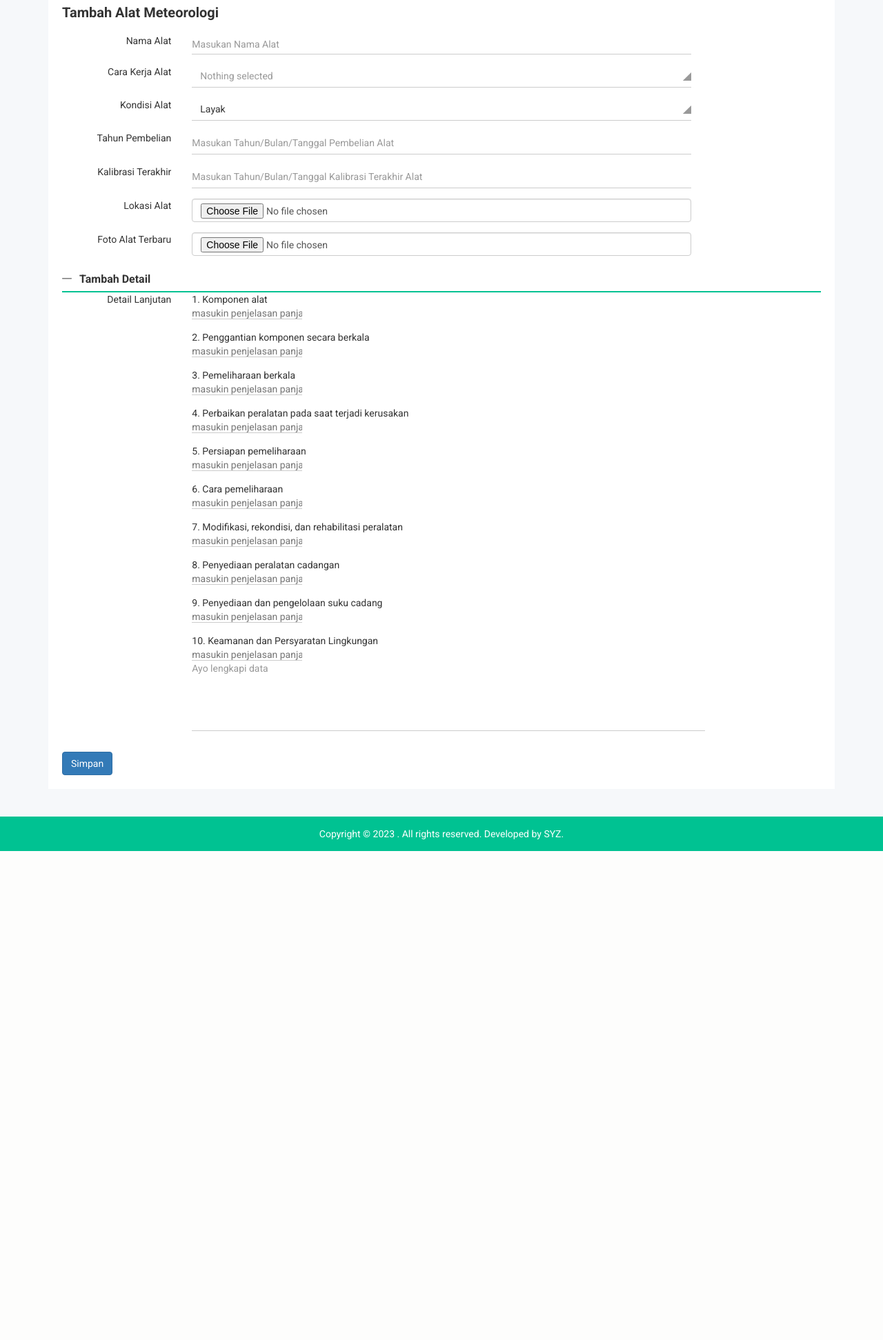
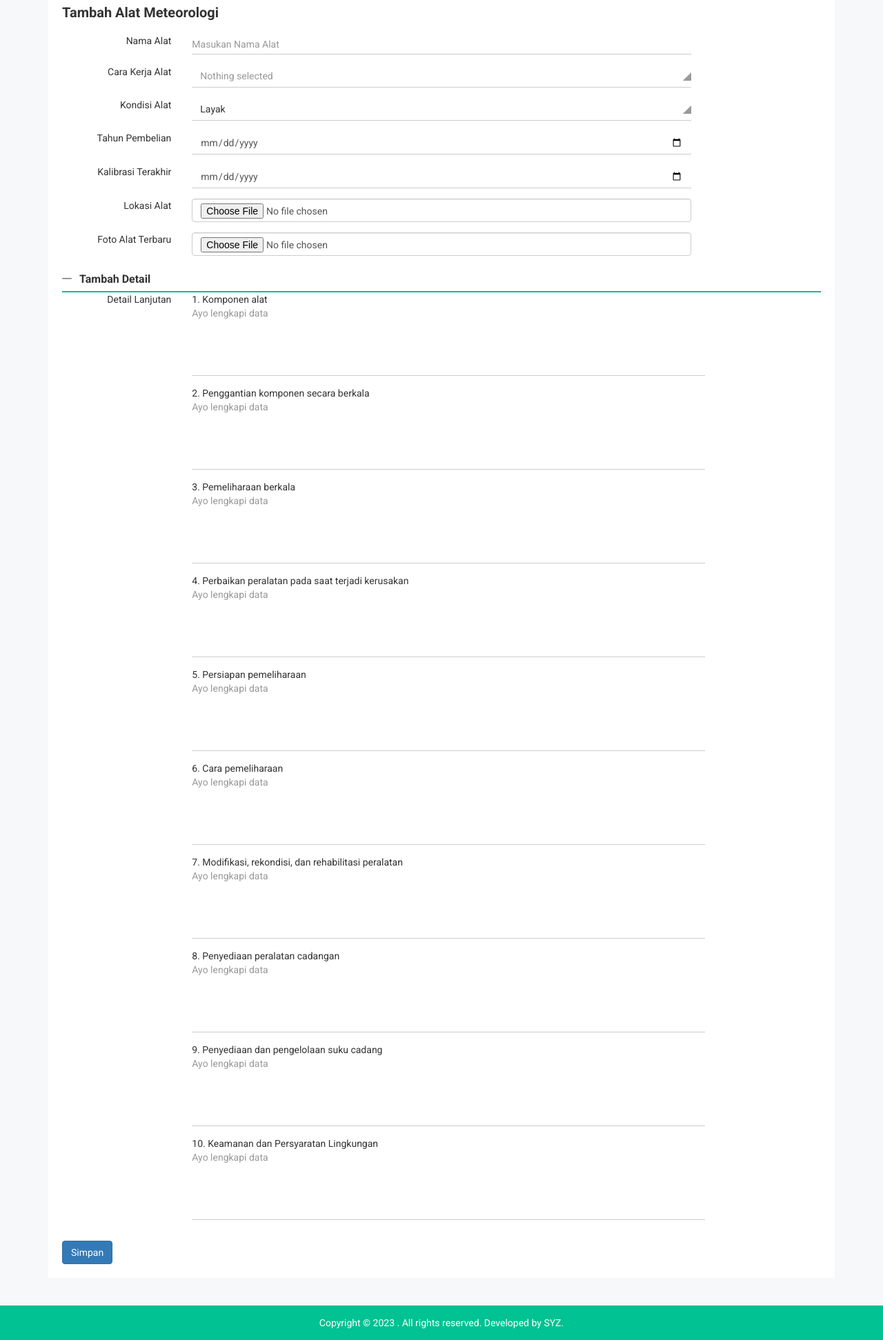
Before and after one commit to satriasapta/inventaris-alat-meteorologi, a CodeIgniter 4 app: template app/Views/admin/tambahalat.php in a window 1280 px wide, after a click on "Tambah Detail". Shown: the part 313-2256 px from the top of the page at 69% size. Before the commit the page ends 1547 px from the top, so only its background shows below. Run offline with PHP 8.4 and a stand-in for CodeIgniter, Linux system fonts and the light colour scheme; the template is opened without the code that fills it, so the values that code supplies are empty; some libraries are stand-ins or nearby versions; some web fonts are replaced.

Commit message:
tambah alat fix

```diff
--- a/app/Views/admin/tambahalat.php
+++ b/app/Views/admin/tambahalat.php
@@ -75,7 +75,7 @@
                                         <div class="form-group nk-datapk-ctm form-elet-mg" id="data_3">
                                             <div class="input-group date nk-int-st">
                                                 <span class="input-group-addon"></span>
-                                                <input type="text" name="tahun_pembelian" class="form-control" placeholder="Masukan Tahun/Bulan/Tanggal Pembelian Alat">
+                                                <input type="date" name="tahun_pembelian" class="form-control" placeholder="Masukan Tahun/Bulan/Tanggal Pembelian Alat">
                                             </div>
                                         </div>
                                     </div>
@@ -92,7 +92,7 @@
                                         <div class="form-group nk-datapk-ctm form-elet-mg" id="data_2">
                                             <div class="input-group date nk-int-st">
                                                 <span class="input-group-addon"></span>
-                                                <input type="text" name="kalibrasi" class="form-control" placeholder="Masukan Tahun/Bulan/Tanggal Kalibrasi Terakhir Alat">
+                                                <input type="date" name="kalibrasi" class="form-control" placeholder="Masukan Tahun/Bulan/Tanggal Kalibrasi Terakhir Alat">
                                             </div>
                                         </div>
                                     </div>
@@ -154,7 +154,7 @@
                                                                         <div class="form-group">
                                                                             <label>1. Komponen alat</label>
                                                                             <div class="nk-int-st">
-                                                                                <input type="text" name="komponen_alat" placeholder="masukin penjelasan panjang">
+                                                                                <textarea class="form-control" rows="5" placeholder="Ayo lengkapi data" name="komponen_alat"></textarea>
                                                                             </div>
                                                                         </div>
                                                                     </div>
@@ -169,7 +169,7 @@
                                                                         <div class="form-group">
                                                                             <label>2. Penggantian komponen secara berkala</label>
                                                                             <div class="nk-int-st">
-                                                                                <input type="text" name="penggantian_komponen" placeholder="masukin penjelasan panjang">
+                                                                                <textarea class="form-control" rows="5" placeholder="Ayo lengkapi data" name="penggantian_komponen"></textarea>
                                                                             </div>
                                                                         </div>
                                                                     </div>
@@ -184,7 +184,7 @@
                                                                         <div class="form-group">
                                                                             <label>3. Pemeliharaan berkala</label>
                                                                             <div class="nk-int-st">
-                                                                                <input type="text" name="pemeliharaan_alat"  placeholder="masukin penjelasan panjang">
+                                                                                <textarea class="form-control" rows="5" placeholder="Ayo lengkapi data" name="pemeliharaan_alat"></textarea>
                                                                             </div>
                                                                         </div>
                                                                     </div>
@@ -199,7 +199,7 @@
                                                                         <div class="form-group">
                                                                             <label>4. Perbaikan peralatan pada saat terjadi kerusakan</label>
                                                                             <div class="nk-int-st">
-                                                                                <input type="text" name="perbaikan_alat"  placeholder="masukin penjelasan panjang">
+                                                                                <textarea class="form-control" rows="5" placeholder="Ayo lengkapi data" name="perbaikan_alat"></textarea>
                                                                             </div>
                                                                         </div>
                                                                     </div>
@@ -214,7 +214,7 @@
                                                                         <div class="form-group">
                                                                             <label>5. Persiapan pemeliharaan</label>
                                                                             <div class="nk-int-st">
-                                                                                <input type="text" name="persiapan_pemeliharaan" placeholder="masukin penjelasan panjang">
+                                                                                <textarea class="form-control" rows="5" placeholder="Ayo lengkapi data" name="persiapan_pemeliharaan"></textarea>
                                                                             </div>
                                                                         </div>
                                                                     </div>
@@ -229,7 +229,7 @@
                                                                         <div class="form-group">
                                                                             <label>6. Cara pemeliharaan</label>
                                                                             <div class="nk-int-st">
-                                                                                <input type="text" name="cara_pemeliharaan" placeholder="masukin penjelasan panjang">
+                                                                                <textarea class="form-control" rows="5" placeholder="Ayo lengkapi data" name="cara_pemeliharaan"></textarea>
                                                                             </div>
                                                                         </div>
                                                                     </div>
@@ -244,7 +244,7 @@
                                                                         <div class="form-group">
                                                                             <label>7. Modifikasi, rekondisi, dan rehabilitasi peralatan</label>
                                                                             <div class="nk-int-st">
-                                                                                <input type="text" name="modifikasi_alat" placeholder="masukin penjelasan panjang">
+                                                                                <textarea class="form-control" rows="5" placeholder="Ayo lengkapi data" name="modifikasi_alat"></textarea>
                                                                             </div>
                                                                         </div>
                                                                     </div>
@@ -259,7 +259,7 @@
                                                                         <div class="form-group">
                                                                             <label>8. Penyediaan peralatan cadangan</label>
                                                                             <div class="nk-int-st">
-                                                                                <input type="text" name="penyediaan_alat"  placeholder="masukin penjelasan panjang">
+                                                                                <textarea class="form-control" rows="5" placeholder="Ayo lengkapi data" name="penyediaan_alat"></textarea>
                                                                             </div>
                                                                         </div>
                                                                     </div>
@@ -274,7 +274,7 @@
                                                                         <div class="form-group">
                                                                             <label>9. Penyediaan dan pengelolaan suku cadang</label>
                                                                             <div class="nk-int-st">
-                                                                                <input type="text" name="penyediaan_sukucadang" placeholder="masukin penjelasan panjang">
+                                                                                <textarea class="form-control" rows="5" placeholder="Ayo lengkapi data" name="penyediaan_sukucadang"></textarea>
                                                                             </div>
                                                                         </div>
                                                                     </div>
@@ -289,8 +289,8 @@
                                                                         <div class="form-group">
                                                                             <label>10. Keamanan dan Persyaratan Lingkungan</label>
                                                                             <div class="nk-int-st">
-                                                                                <input type="text" name="keamanan_alat" placeholder="masukin penjelasan panjang">
-                                                                                <textarea class="form-control" rows="5" placeholder="Ayo lengkapi data"></textarea>
+                                                                                <textarea class="form-control" rows="5" placeholder="Ayo lengkapi data" name="keamanan_alat"></textarea>
+
                                                                             </div>
                                                                         </div>
                                                                     </div>
--- a/app/Views/admin/templateadmin.php
+++ b/app/Views/admin/templateadmin.php
@@ -116,7 +116,7 @@
                             <ul class="mobile-menu-nav">
                                 <li><a data-toggle="collapse" data-target="#Charts" href="#">Dashboard</a>
                                     <ul class="collapse dropdown-header-top">
-                                        <li><a href="daftaralat">Semua Alat</a>
+                                        <li><a href="<?= base_url('admin/daftaralat'); ?>">Semua Alat</a>
                                         </li>
                                         <li><a href="index-2.html">Konvensional</a>
                                         </li>
@@ -175,7 +175,7 @@
                     <div class="tab-content custom-menu-content">
                         <div id="dashboard" class="tab-pane in active notika-tab-menu-bg animated flipInX">
                             <ul class="notika-main-menu-dropdown">
-                                <li><a href="daftaralat">Semua Alat</a>
+                                <li><a href="<?= base_url('admin/daftaralat'); ?>">Semua Alat</a>
                                 </li>
                                 <li><a href="index-2.html">Konvensional</a>
                                 </li>
```
Also changed, not shown: public/uploads/1674110219penangkarhujan.jpeg (deleted), public/uploads/1674110219tamanalat.jpeg (deleted), public/uploads/1674111620penangkarhujan.jpeg (renamed from public/uploads/1674106331penangkarhujan.jpeg), public/uploads/1674111620tamanalat.jpeg (renamed from public/uploads/1674106331tamanalat.jpeg).
